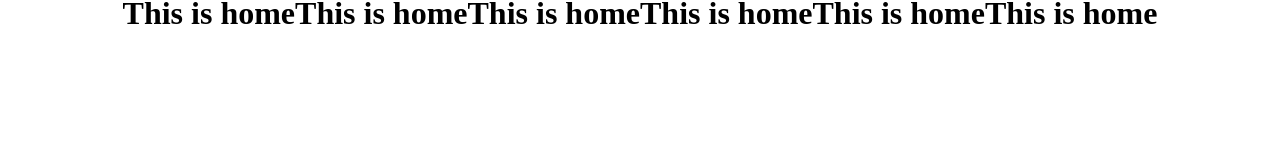
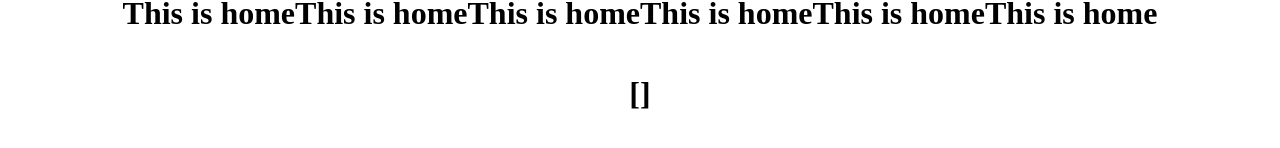
Before and after one commit to haruixu/idatt2105, a Vue app in the folder øving3/calculator-v2/: page / in a window 1280 px wide. Shown: the part 372-520 px from the top of the page. Built offline with nearby package versions, Linux system fonts and the light colour scheme.

Commit message:
Created userstore + implemented it

```diff
--- a/øving3/calculator-v2/src/components/SimpleForm.vue
+++ b/øving3/calculator-v2/src/components/SimpleForm.vue
@@ -4,11 +4,18 @@ import Input from '@/components/Input.vue';
 import Field from "@/components/Field.vue";
 import TextArea from "@/components/TextArea.vue";
 
+import { useUserStore } from "../stores/userstore";
+import axios from 'axios';
+import router from '@/router'
+
 const form = ref({
   name: "",
   email: "",
   message: ""
 })
+
+//todo passe inn en egen fuksjoin fra parent til button, som bare emitter all verdiene
+//todo ta imot disse i formsview og passe inn verdiene inn i store
 
 const errors = ref({
   name: "Name cannot be empty",
@@ -24,7 +31,7 @@ const isInvalid = computed(() => isNameEmpty.value
     || isEmailInValid.value
     || isMsgEmpty.value)
 
-const validateEmail = (email) => {
+const validateEmail = (email: string) => {
   return String(email)
       .toLowerCase()
       .match(
@@ -32,11 +39,22 @@ const validateEmail = (email) => {
       );
 };
 
-console.log(validateEmail("ol@hjot.co"))
-
+const userStore = useUserStore();
 
 async function submit() {
+  userStore.addForm(form.value.name, form.value.email);
+  form.value = {
+    name: "",
+    email: "",
+    message: ""
+  }
+  const loginResponse = await axios.get("http://localhost:3000/forms");
+  alert("Login: " + loginResponse);
+  if(loginResponse.data.status == "true"){
+    router.push("/");
+  }
 }
+
 
 </script>
 
@@ -92,6 +110,7 @@ async function submit() {
 
     <button
         :disabled="isInvalid"
+        @click="submit"
     >Submit</button>
 
   </form>
--- /dev/null
+++ b/øving3/calculator-v2/src/stores/userstore.ts
@@ -0,0 +1,17 @@
+import { ref, computed } from 'vue'
+import { defineStore } from 'pinia'
+
+interface User {
+    name: string;
+    email: string;
+}
+
+export const useUserStore = defineStore('users', () => {
+    const users = ref<User[]>([]);
+    function addForm(name: string, email: string): void {
+        const newUser: User = { name, email };
+        users.value = [...users.value, newUser];
+    }
+
+    return { users, addForm };
+});
--- a/øving3/calculator-v2/src/views/HomeView.vue
+++ b/øving3/calculator-v2/src/views/HomeView.vue
@@ -1,5 +1,8 @@
 <script setup lang="ts">
 import TheWelcome from '../components/TheWelcome.vue'
+import {useUserStore} from "@/stores/userstore";
+
+const userStore = useUserStore();
 </script>
 
 <template>
@@ -9,6 +12,7 @@ import TheWelcome from '../components/TheWelcome.vue'
     <h1>This is homeThis is homeThis is home</h1>
     <h1>This is homeThis is homeThis is homeThis is home</h1>
     <h1>This is homeThis is homeThis is homeThis is homeThis is homeThis is home</h1>
+    <h1> {{userStore.users}}</h1>
 
     <!--<TheWelcome /> -->
   </main>
```
Also changed, not shown: øving3/calculator-v2/src/stores/Users.ts (deleted, +0 -10 lines).
